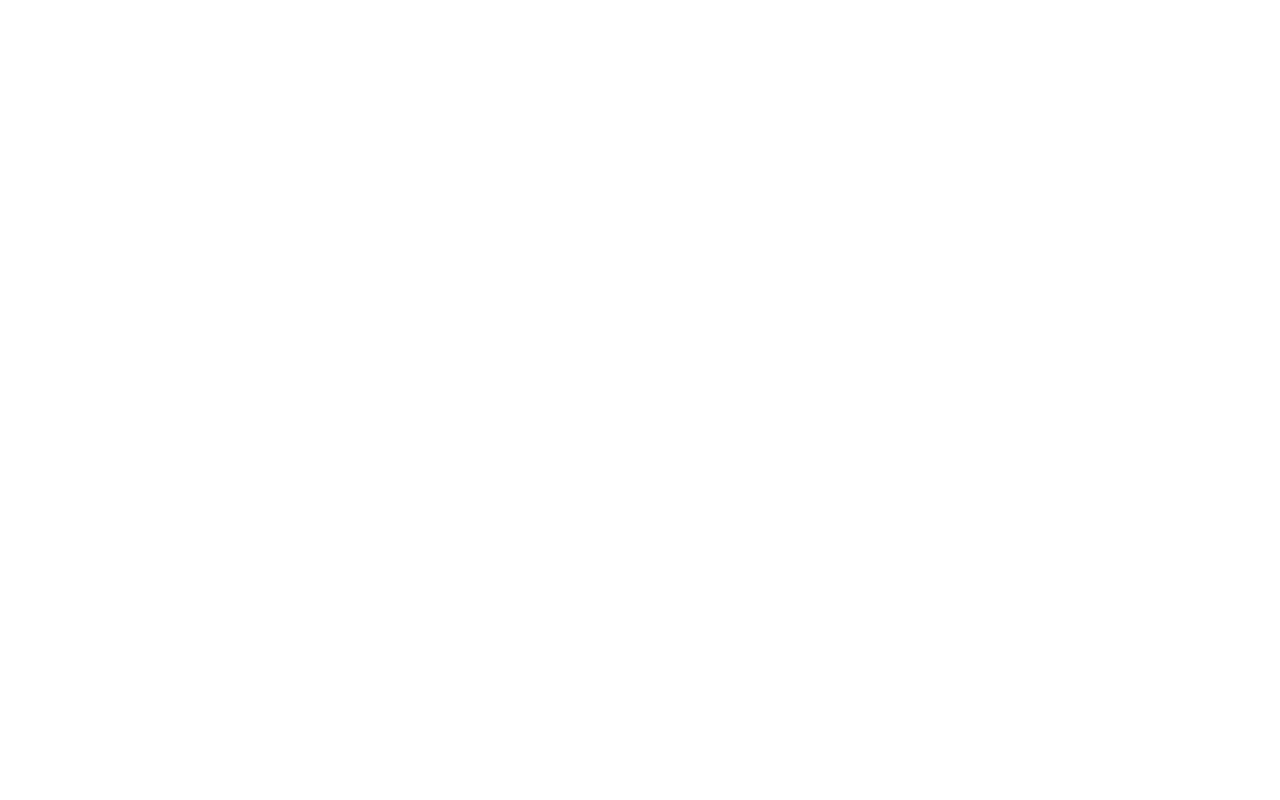
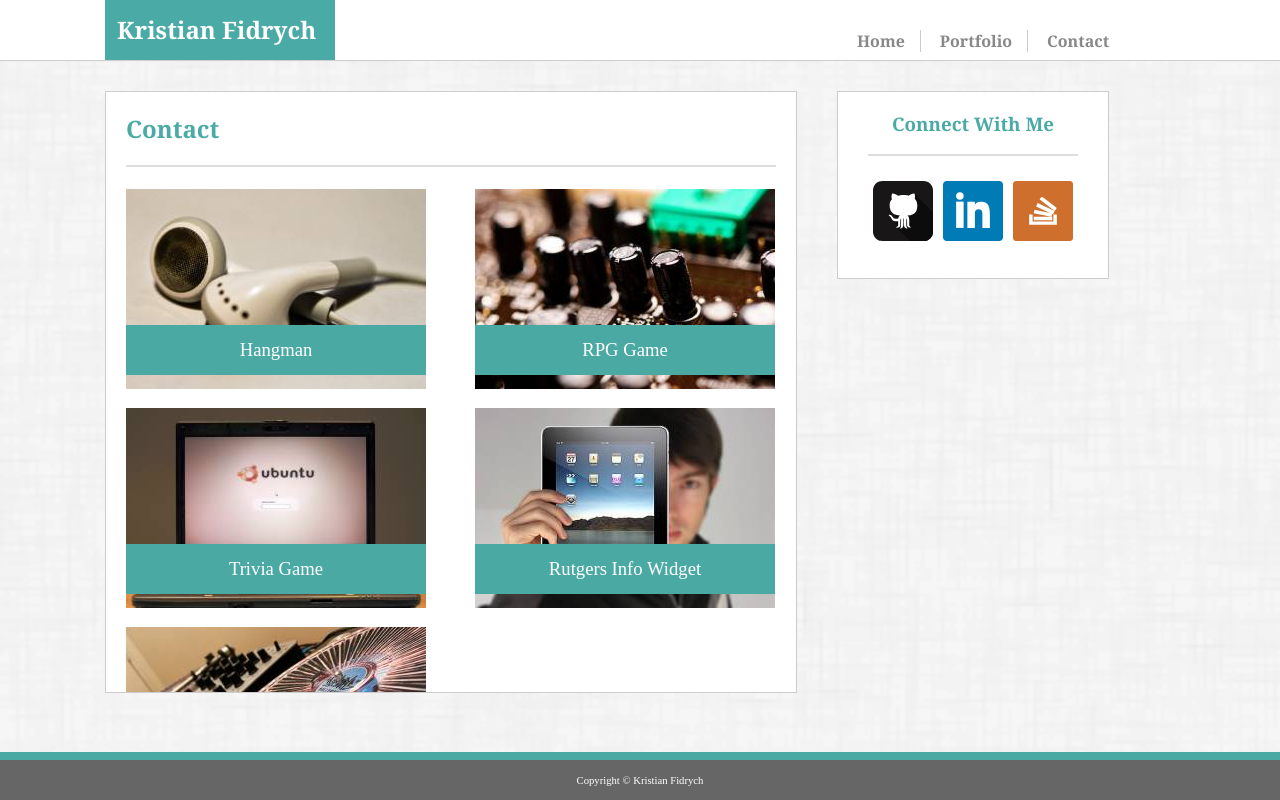
Before and after one commit to kfidrych/Basic-Portfolio, a plain HTML site: page portfolio.html in a window 1280 px wide. Drawn offline with Linux system fonts and the light colour scheme.

Commit message:
completed all changes

```diff
--- a/assets/css/style.css
+++ b/assets/css/style.css
@@ -1,3 +1,7 @@
+body {
+    margin: 0;
+}
+
 .header {
     margin-left:105px;
     height:60px;
@@ -21,6 +25,18 @@
     background:#ffffff;
     margin: 30px 0px 60px 105px;
     padding:0px 20px 0px 20px;
+    overflow-y: scroll;
+}
+
+.portfolioBox {
+    width:650px;
+    height:600px;
+    float:left;
+    border:1px solid #cccccc;
+    background:#ffffff;
+    margin: 30px 0px 60px 105px;
+    padding:0px 20px 0px 20px;
+    overflow-y: scroll;
 }
 
 h2, h3, h4 {
@@ -63,7 +79,7 @@ hr {
 
 .container {
     background-image: url('../images/dust_scratches.png');
-    height: 550px;
+    height: 700px;
     background-position: center;
     background-repeat: no-repeat;
     background-size: cover;
@@ -74,15 +90,6 @@ hr {
     margin-bottom: 30px;
 }
 
-.bottomBreak {
-    position: fixed;
-    bottom: 40px;
-    height: 8px;
-    left: 0;
-    width: 100%;
-    background-color: #4ba9a4;
-}
-
 .footer {
     position: fixed;
     left: 0;
@@ -90,6 +97,12 @@ hr {
     width: 100%;
     background-color: #666666;
     height: 40px;
+    border-top: 8px solid #4ba9a4;
+    display: flex;
+    align-items: center;
+    justify-content: center;
+    color: #ffffff;
+    font-size: 8pt;
 }
 
 ul {
@@ -143,3 +156,70 @@ ul {
 .navmenu a:active {
     color: yellow;
 }
+
+input {
+    height:30px;
+    width:645px;
+    font-size:10pt;
+}
+
+textarea {
+    width:645px;
+    font-size:10pt;
+    border:1px solid #cccccc;
+}
+
+button {
+    background-color: #4ba9a4;
+    color: #ffffff;
+    border: #4ba9a4;
+    height: 30px;
+    width: 80px;
+    margin-bottom: 20px;
+}
+
+.box1 {
+    display: inline;
+    position: relative;
+}
+
+.box2 {
+    display: inline;
+    position: relative;
+    left:45px;
+}
+
+.box3 {
+    display: inline;
+    position: relative;
+    top: 15px;
+}
+
+.box4 {
+    display: inline;
+    position: relative;
+    top: 15px;
+    left: 45px;
+}
+
+.box5 {
+    display: inline;
+    position: relative;
+    top: 30px;
+    bottom: 10px;
+}
+
+.portfolioTitle {
+    font-size: 14pt;
+    display: flex;
+    align-items: center;
+    justify-content: center;
+    position: absolute;
+    top: -50px;
+    left: 0px;
+    background-color: #4ba9a4;
+    border: #4ba9a4;
+    color: #ffffff;
+    height: 50px;
+    width: 300px;
+}
--- a/portfolio.html
+++ b/portfolio.html
@@ -0,0 +1,63 @@
+<!DOCTYPE html>
+<html>
+    <head>
+        <title>Profile: Kristian Fidrych</title>
+        <link rel = "stylesheet" type = "text/css" href = "assets/css/style.css" />
+        <meta name="viewport" content="width=device-width, initial-scale=1">
+    </head>
+
+    <body>
+        <header class="header">
+            <h2>Kristian Fidrych</h2>
+            <div class="navmenu">
+                <nav>
+                <ul>
+                    <li style="border-right: 1px solid #cccccc"><a href="index.html">Home</a></li>
+                    <li style="border-right: 1px solid #cccccc"><a href="portfolio.html">Portfolio</a></li>
+                    <li><a href="contact.html">Contact</a></li>
+                </ul>
+                </nav>
+            </div>
+        </header>
+        <div class="container">
+            <div class="portfolioBox">
+                <h2>Contact</h2>
+                <hr>
+                <div class="portfolio">
+                    <div class="box1">
+                        <img src="assets/images/placeholder1.png" />
+                        <div class="portfolioTitle">Hangman</div>
+                    </div>
+                    <div class="box2">
+                        <img src="assets/images/placeholder2.png" />
+                        <div class="portfolioTitle">RPG Game</div>
+                    </div>
+                    <div class="box3">
+                        <img src="assets/images/placeholder3.png" />
+                        <div class="portfolioTitle">Trivia Game</div>
+                    </div>
+                    <div class="box4">
+                        <img src="assets/images/placeholder4.png" />
+                        <div class="portfolioTitle">Rutgers Info Widget</div>
+                    </div>
+                    <div class="box5">
+                        <img src="assets/images/placeholder5.png" />
+                        <div class="portfolioTitle">Rock Paper Scissors</div>
+                    </div>
+                </div>
+
+            </div>
+
+            <div class="connectMeBox">
+                <h3>Connect With Me</h3>
+                <hr>
+                <div id="socialLinks">
+                    <a href="http://www.github.com/kfidrych/" target="_blank"><img src="assets/images/github.svg" height="60px" width="60px" style="margin:3px" /></a>
+                    <a href="http://www.linkedin.com/in/kristianfidrych/" target="_blank"><img src="assets/images/linkedin.svg" height="60px" width="60px" style="margin:3px" /></a>
+                    <a href="https://stackoverflow.com/users/9237063/kristian-fidrych" target="_blank"><img src="assets/images/stackoverflow.svg" height="60px" width="60px" style="margin:3px" /></a>
+                </div>
+            </div>
+        </div>
+        <div class="footer">Copyright © Kristian Fidrych</div>
+    </body>
+</html>
```
Also changed, not shown: contact.html (+7 -17 lines), index.html (+1 -13 lines), assets/images/placeholder1.png (added), assets/images/placeholder1.svg (deleted), assets/images/placeholder2.png (added), assets/images/placeholder2.svg (deleted), assets/images/placeholder3.png (added), assets/images/placeholder3.svg (deleted), assets/images/placeholder4.png (added), assets/images/placeholder4.svg (deleted), assets/images/placeholder5.png (added), assets/images/placeholder5.svg (deleted), 2 other files.
